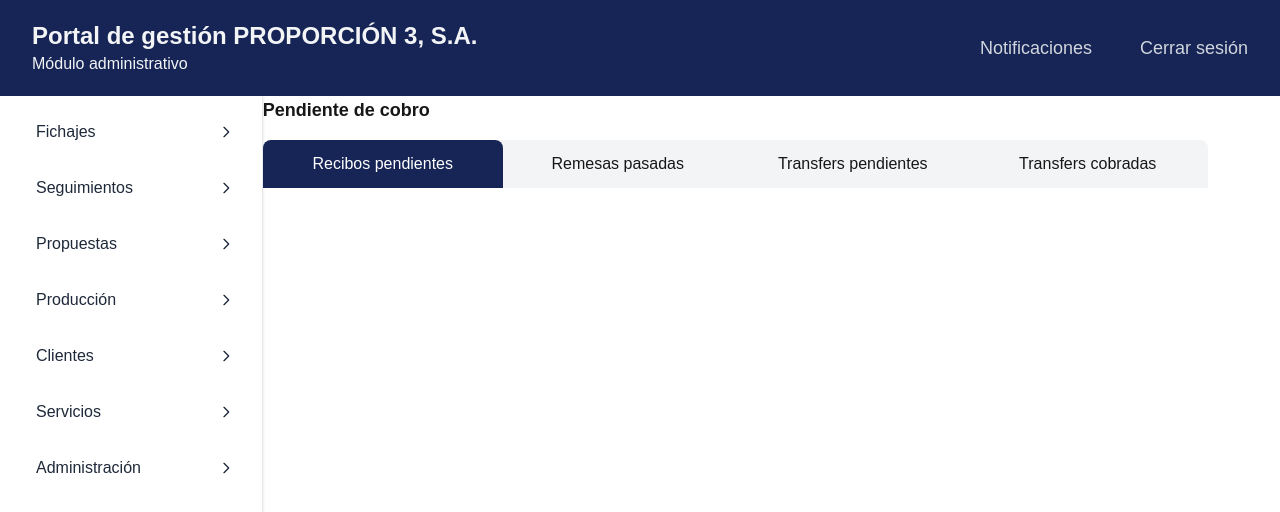
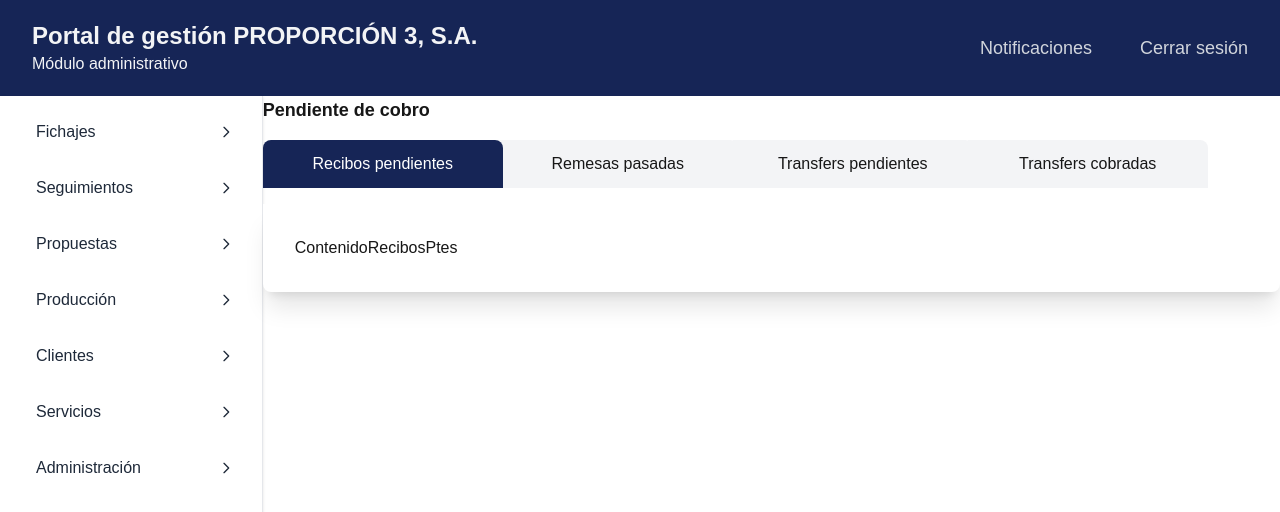
Before and after one commit to frankgimeno3/fichajesp3, a Next.js app: page /dashboard/administracion/pendientecobro.tsx in a window 1280 px wide. Shown: the top 512 px of the page. Built offline with nearby package versions, Linux system fonts and the light colour scheme; no server answers; what aws-amplify would draw is missing.

Commit message:
las pestanas pte cobro ya renderizan segun seleccion

```diff
--- a/src/app/dashboard/administracion/pendientecobro.tsx/page.tsx
+++ b/src/app/dashboard/administracion/pendientecobro.tsx/page.tsx
@@ -1,11 +1,15 @@
 import React, { FC, useState } from 'react';
+import ContenidoRecibosPtes from './ptecomponents/Contenidorecibosptes';
+import ContenidoRemesasPasadas from './ptecomponents/ContenidoRemesasPasadas';
+import ContenidoTranscobradas from './ptecomponents/ContenidoTranscobradas';
+import ContenidoTranspendientes from './ptecomponents/ContenidoTranspendientes';
 
 interface PendienteCobroProps {
 
 }
 
 const PendienteCobro: FC<PendienteCobroProps> = ({ }) => {
-      const [pestana, setPestana] = useState<'recibosptes' | 'rempasadas'| 'transpendientes'| 'transcobradas'>('recibosptes');
+    const [pestana, setPestana] = useState<'recibosptes' | 'rempasadas' | 'transpendientes' | 'transcobradas'>('recibosptes');
 
     return (
         <div>
@@ -44,6 +48,28 @@ const PendienteCobro: FC<PendienteCobroProps> = ({ }) => {
                     Transfers cobradas
                 </div>
             </div>
+            <div className="bg-white p-8 shadow-xl rounded-b-lg">
+        {pestana === 'recibosptes' && (
+          <div>
+            <ContenidoRecibosPtes/>
+          </div>
+        )}
+        {pestana === 'rempasadas' && (
+          <div>
+            <ContenidoRemesasPasadas/>
+          </div>
+        )}
+        {pestana === 'transpendientes' && (
+          <div>
+            <ContenidoTranscobradas/>
+          </div>
+        )}
+        {pestana === 'transcobradas' && (
+          <div>
+            <ContenidoTranspendientes/>
+          </div>
+        )}
+      </div>
         </div>
     );
 };
--- /dev/null
+++ b/src/app/dashboard/administracion/pendientecobro.tsx/ptecomponents/ContenidoRemesasPasadas.tsx
@@ -0,0 +1,13 @@
+import React, { FC } from 'react';
+
+interface ContenidoRemesasPasadasProps {
+
+}
+
+const ContenidoRemesasPasadas: FC<ContenidoRemesasPasadasProps> = ({ }) => {
+  return (
+    <div>ContenidoRemesasPasadas</div>
+  );
+};
+
+export default ContenidoRemesasPasadas;
--- /dev/null
+++ b/src/app/dashboard/administracion/pendientecobro.tsx/ptecomponents/ContenidoTranscobradas.tsx
@@ -0,0 +1,13 @@
+import React, { FC } from 'react';
+
+interface ContenidoTranscobradasProps {
+
+}
+
+const ContenidoTranscobradas: FC<ContenidoTranscobradasProps> = ({ }) => {
+  return (
+    <div>ContenidoTranscobradas</div>
+  );
+};
+
+export default ContenidoTranscobradas;
--- /dev/null
+++ b/src/app/dashboard/administracion/pendientecobro.tsx/ptecomponents/ContenidoTranspendientes.tsx
@@ -0,0 +1,13 @@
+import React, { FC } from 'react';
+
+interface ContenidoTranspendientesProps {
+
+}
+
+const ContenidoTranspendientes: FC<ContenidoTranspendientesProps> = ({ }) => {
+  return (
+    <div>ContenidoTranspendientes</div>
+  );
+};
+
+export default ContenidoTranspendientes;
--- /dev/null
+++ b/src/app/dashboard/administracion/pendientecobro.tsx/ptecomponents/Contenidorecibosptes.tsx
@@ -0,0 +1,13 @@
+import React, { FC } from 'react';
+
+interface ContenidoRecibosPtesProps {
+
+}
+
+const ContenidoRecibosPtes: FC<ContenidoRecibosPtesProps> = ({ }) => {
+  return (
+    <div>ContenidoRecibosPtes</div>
+  );
+};
+
+export default ContenidoRecibosPtes;
```
Lines whose indentation alone changed are shown as unchanged.
